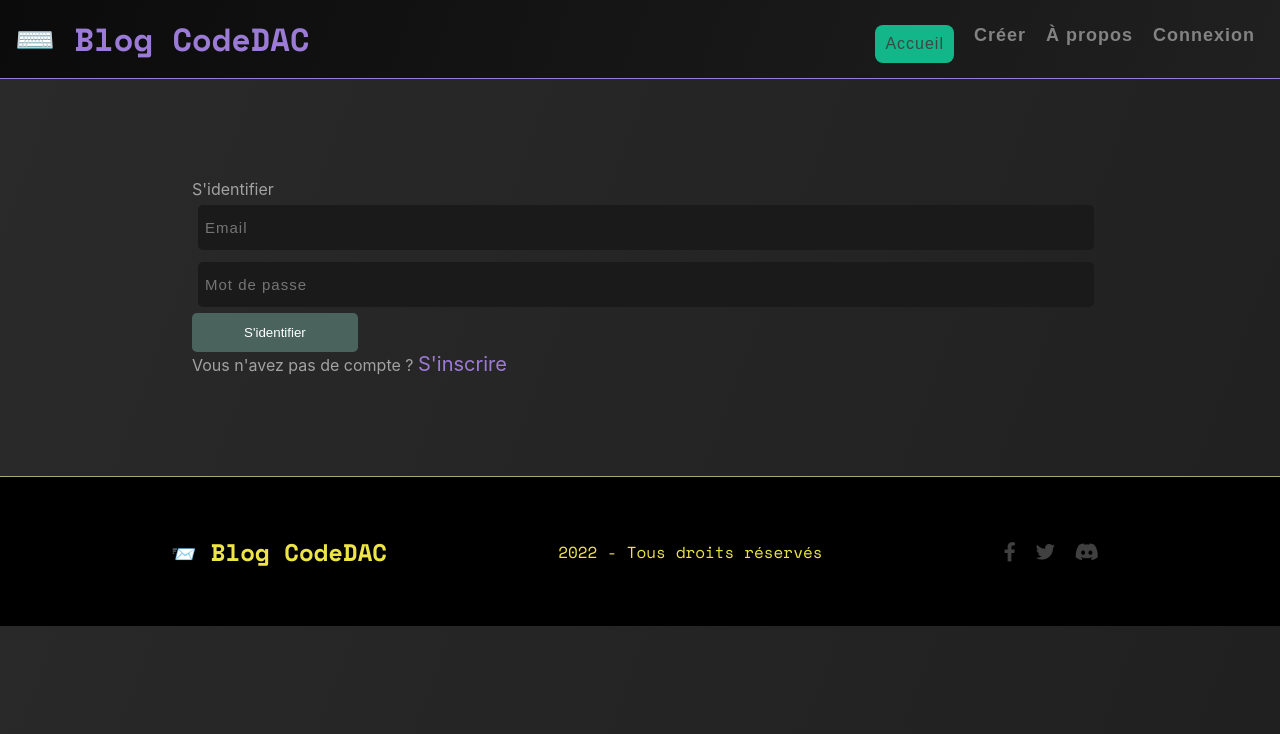
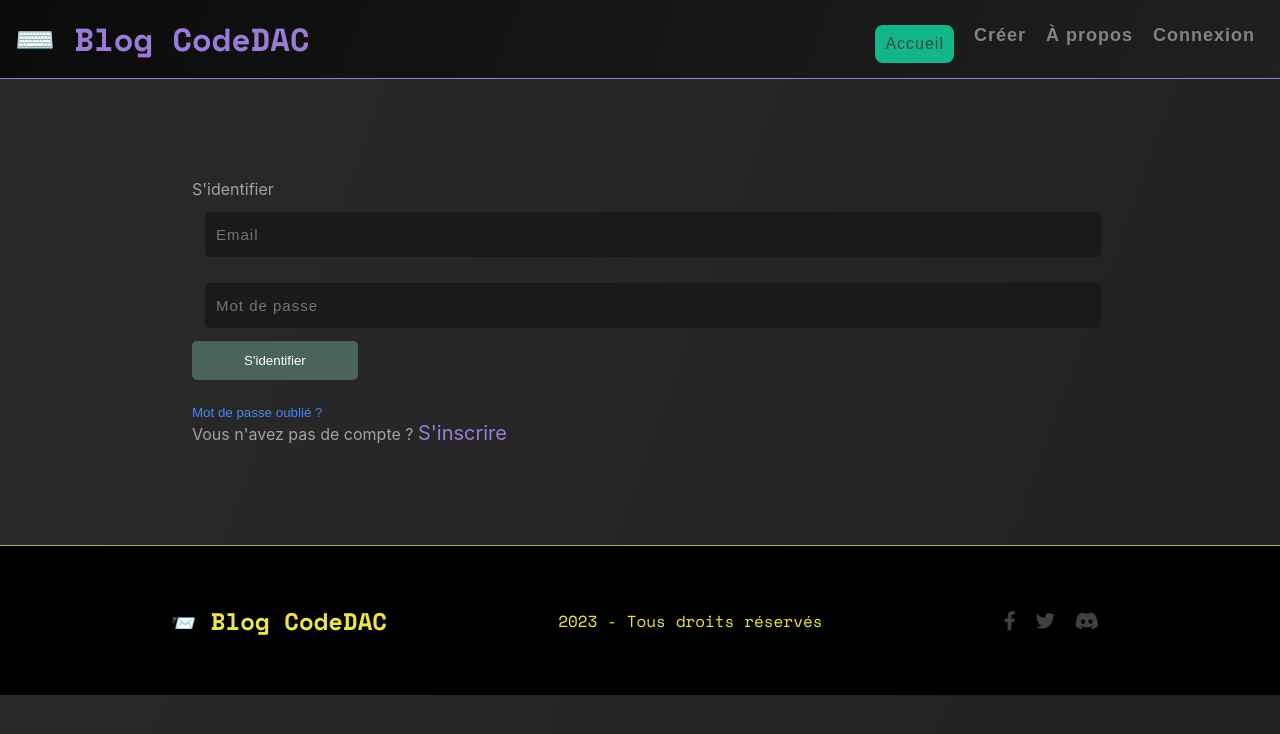
Before and after one commit to RomainDoyen/codedac, a React (Create React App) app: page /auth in a window 1280 px wide. Shown: the top 734 px of the page. Built offline with nearby package versions, Linux system fonts and the light colour scheme; no server answers; a small style sheet from the web is missing.

Commit message:
Reset password

```diff
--- a/package.json
+++ b/package.json
@@ -3,6 +3,7 @@
   "version": "0.1.0",
   "private": true,
   "dependencies": {
+    "@fortawesome/react-fontawesome": "^0.2.0",
     "@pathofdev/react-tag-input": "^1.0.7",
     "@testing-library/jest-dom": "^5.16.5",
     "@testing-library/react": "^13.4.0",
@@ -16,7 +17,8 @@
     "react-router-dom": "^6.6.1",
     "react-scripts": "5.0.1",
     "react-toastify": "^9.1.1",
-    "sass": "^1.57.1"
+    "sass": "^1.57.1",
+    "swiffy-slider": "^1.6.0"
   },
   "scripts": {
     "start": "react-scripts start",
--- a/src/App.css
+++ b/src/App.css
@@ -47,7 +47,8 @@
   }
 } */
 
-.account.nav-link.active, .nav-item.nav-link.active {
+.account.nav-link.active,
+.nav-item.nav-link.active {
   right: 15px;
   padding: 10px;
   font-family: 'Poppins', sans-serif;
@@ -142,9 +143,24 @@ span {
   height: 45px;
   width: 100%;
   letter-spacing: 1px;
-  margin: 6px;
-  padding: 5px;
+  margin: 13px;
+  padding: 9px;
   border: 2px solid transparent;
+}
+
+input[type="radio"].form-check-input {
+  width: 15px;
+  height: 15px;
+  margin-right: 10px;
+  margin-top: 5px;
+}
+
+.mb-3 {
+  /* border: ; */
+  border: 2px solid #276050;
+  border-radius: 8px;
+  padding-right: 26px;
+  margin-bottom: 15px;
 }
 
 .input-text-box:focus-visible,
@@ -340,7 +356,17 @@ li.nav-link.logout:hover {
   width: 100%;
 }
 
+.btn.btn-link {
+  color: #4287f5;
+  background: none;
+  border: none;
+  cursor: pointer;
+  margin-top: 25px;
+}
 
+.btn.btn-link:hover {
+  color: #376abb;
+}
 
 #customer-testimonoals .item {
   text-align: center;
@@ -417,3 +443,50 @@ li.nav-link.logout:hover {
   width: 519px;
   height: 165px;
 }
+
+
+#customer-testimonoals .item {
+  text-align: center;
+  /* padding: 50px; */
+  margin-bottom: 0px;
+  opacity: 0.2;
+  transform: scale3d(0.8, 0.8, 1);
+  transition: all 0.3s ease-in-out;
+}
+#customer-testimonoals .owl-item.active.center .item {
+  opacity: 1;
+  transform: scale3d(1.0, 1.0, 1);
+}
+.owl-theme .owl-dots .owl-dot.active span, .owl-theme .owl-dots .owl-dot:hover span {
+  background: #56423D;
+  transform: translate3d(0px, -50%, 0px) scale(0.8);
+}
+.owl-carousel .owl-dots {
+  display: inline-block;
+  width: 100%;
+  text-align: center;
+}
+.owl-carousel .owl-dots .owl-dot{
+  display: inline-block;
+}
+.owl-carousel .owl-dots .owl-dot span{
+  /* background: #eaa400; */
+  background: #56423D;
+  display: inline-block;
+  height: 20px;
+  width: 20px;
+  margin: 0 2px 5px;
+  transform: translate3d(0px, -50%, 0px) scale(0.3);
+  transform-origin: 50% 50% 0;
+  transition: all 250ms ease-out 0s;
+}
+
+/* Blog title */
+
+.blog-title-box {
+  background-repeat: no-repeat;
+}
+
+.blog-title {
+  width: 100%;
+}
--- a/src/components/BlogSection.jsx
+++ b/src/components/BlogSection.jsx
@@ -9,7 +9,7 @@ const BlogSection = ({blogs, user, handleDelete}) => {
   return (
     <div>
       <div className="blog-heading text-start py-2 mb-4">
-        <p className='blog-heading-title'>Blogs quotidiens</p>
+        <p className='blog-heading-title'><i class="fa-solid fa-square-poll-horizontal"></i>&nbsp; Blogs quotidiens</p>
       </div>
       {blogs?.map((item) => (
         <div className="row pb-4" key={item.id}>
@@ -38,9 +38,9 @@ const BlogSection = ({blogs, user, handleDelete}) => {
                 </Link>
                 {userId && item.userId === userId && (
                     <div style={{float: "right"}}>
-                        <FontAwesome name='trash' style={{margin: "15px", cursor: "pointer"}} size="2x" onClick={() => handleDelete(item.id)}></FontAwesome>
+                        <FontAwesome name='trash' style={{margin: "15px", cursor: "pointer"}} size="1.7x" onClick={() => handleDelete(item.id)}></FontAwesome>
                         <Link to={`/update/${item.id}`}>
-                            <FontAwesome name='edit' style={{cursor: "pointer"}} size="2x"></FontAwesome>
+                            <FontAwesome name='edit' style={{cursor: "pointer"}} size="1.7x"></FontAwesome>
                         </Link>
                     </div>
                 )}
--- a/src/components/MostPopular.jsx
+++ b/src/components/MostPopular.jsx
@@ -6,7 +6,7 @@ const MostPopular = ({blogs}) => {
   return (
     <div>
       <div className="blog-heading text-start pt-3 py-2 mb-4">
-        <p className='blog-heading-title'>Le plus populaire</p>
+        <p className='blog-heading-title'><i class="fa-solid fa-fire-flame-curved"></i>&nbsp; Le plus populaire</p>
       </div>
       {blogs?.map((item) => (
         <div className="row pb-3" key={item.id} style={{cursor: "pointer"}} onClick={() => navigate(`/details/${item.id}`)}>
--- a/src/components/Tags.jsx
+++ b/src/components/Tags.jsx
@@ -5,7 +5,7 @@ const Tags = ({tags}) => {
     <div>
       <div>
         <div className='blog-heading text-start py-2 mb-4'>
-          <p className='blog-heading-title'>Tags</p>
+          <p className='blog-heading-title'><i class="fa-solid fa-tag"></i>&nbsp; Tags</p>
         </div>
       </div>
       <div className="tags">
--- a/src/components/Trending.jsx
+++ b/src/components/Trending.jsx
@@ -6,15 +6,24 @@ import "owl.carousel/dist/assets/owl.theme.default.css";
 
 const Trending = ({blogs}) => {
     const options = {
+        // loop: true,
+        // margin: 10,
+        // items: 3,
+        // center: true,
+        // nav: false,
+        // dots:true,
+        // autoplay:true,
+        // autoplayTimeout: 8500,
+        // smartSpeed: 450,
         loop: true,
-        margin: 10,
+        center: true,
         items: 3,
-        center: true,
+        margin: 0,
+        autoplay: true,
+        dots: true,
+        autoplayTimeout: 4500,
+        smartSpeed: 250,
         nav: false,
-        dots:true,
-        autoplay:true,
-        autoplayTimeout: 8500,
-        smartSpeed: 450,
         responsive: {
             0: {
                 items: 1
@@ -34,7 +43,7 @@ const Trending = ({blogs}) => {
     <>
       <div>
         <div className="blog-heading text-start py-2 mb-4">
-            <p className='blog-heading-title'>Tendance</p>
+            <p className='blog-heading-title'><i class="fa-solid fa-chart-simple"></i>&nbsp; Tendance</p>
         </div>
       </div>
       <OwlCarousel id="customer-testimonoals" className='owl-carousel owl-theme' {...options}>
--- a/src/pages/Auth.jsx
+++ b/src/pages/Auth.jsx
@@ -1,4 +1,4 @@
-import { createUserWithEmailAndPassword, signInWithEmailAndPassword, updateProfile } from 'firebase/auth';
+/*import { createUserWithEmailAndPassword, signInWithEmailAndPassword, updateProfile } from 'firebase/auth';
 import React, { useState } from 'react'
 import { toast } from 'react-toastify';
 import { auth } from '../firebase';
@@ -119,4 +119,160 @@ const Auth = ({setActive, setUser}) => {
   )
 }
 
-export default Auth
+export default Auth*/
+
+import { createUserWithEmailAndPassword, signInWithEmailAndPassword, updateProfile, sendPasswordResetEmail } from 'firebase/auth';
+import React, { useState } from 'react';
+import { toast } from 'react-toastify';
+import { auth } from '../firebase';
+import { useNavigate } from 'react-router-dom';
+
+const initialState = {
+  firstName: "",
+  lastName: "",
+  email: "",
+  password: "",
+  confirmPassword: ""
+}
+
+const Auth = ({ setActive, setUser }) => {
+  const [state, setState] = useState(initialState);
+  const [signUp, setSignUp] = useState(false);
+  const { email, password, firstName, lastName, confirmPassword } = state;
+  const navigate = useNavigate();
+
+  const handleChange = (e) => {
+    setState({ ...state, [e.target.name]: e.target.value })
+  }
+
+  const handleAuth = async (e) => {
+    e.preventDefault();
+    if (!signUp) {
+      if (email && password) {
+        try {
+          const { user } = await signInWithEmailAndPassword(auth, email, password);
+          setUser(user);
+          setActive("auth");
+        } catch (error) {
+          toast.error("Identifiants incorrects. Veuillez réessayer ou réinitialiser votre mot de passe.");
+          setState(initialState);
+        }
+      } else {
+        toast.error("Tous les champs sont à remplir obligatoirement");
+      }
+    } else {
+      if (password !== confirmPassword) {
+        toast.error("Le mot de passe ne correspond pas");
+      } else if (firstName && lastName && email && password) {
+        try {
+          const { user } = await createUserWithEmailAndPassword(auth, email, password);
+          await updateProfile(user, { displayName: `${firstName} ${lastName}` });
+          setUser(user);
+          setActive("auth");
+        } catch (error) {
+          toast.error("Une erreur s'est produite lors de la création de l'utilisateur.");
+        }
+      } else {
+        toast.error("Tous les champs sont à remplir obligatoirement");
+      }
+    }
+    navigate("/");
+  }
+
+  const handleResetPassword = async (e) => {
+    e.preventDefault();
+    if (email) {
+      try {
+        await sendPasswordResetEmail(auth, email);
+        toast.success("Un e-mail de réinitialisation de mot de passe a été envoyé.");
+      } catch (error) {
+        toast.error("Une erreur s'est produite lors de l'envoi de l'e-mail de réinitialisation de mot de passe.");
+      }
+    } else {
+      toast.error("Veuillez entrer votre adresse e-mail.");
+    }
+  };
+
+  return (
+    <div className='flex-content'>
+      <div className="container-fluid mb-4">
+        <div className="container">
+          <div className="col-12 text-center">
+            <div className="text-center heading py-2">
+              {!signUp ? "S'identifier" : "S'inscrire"}
+            </div>
+          </div>
+          <div className="row h-100 justify-content-center align-items-center">
+            <div className="col-10 col-md-8 col-lg-6">
+              <form className="row" onSubmit={handleAuth}>
+                {signUp && (
+                  <>
+                    <div className="col-6 py-3">
+                      <input type="text" className='form-control input-text-box' placeholder='Prénom' name='firstName' value={firstName} onChange={handleChange} />
+                    </div>
+                    <div className="col-6 py-3">
+                      <input type="text" className='form-control input-text-box' placeholder='Nom' name='lastName' value={lastName} onChange={handleChange} />
+                    </div>
+                  </>
+                )}
+                <div className="col-12 py-3">
+                  <input type="email" className='form-control input-text-box' placeholder='Email' name='email' value={email} onChange={handleChange} />
+                </div>
+                <div className="col-12 py-3">
+                  <input type="password" className='form-control input-text-box' placeholder='Mot de passe' name='password' value={password} onChange={handleChange} />
+                </div>
+                {signUp && (
+                  <div className="col-12 py-3">
+                    <input type="password" className='form-control input-text-box' placeholder='Confirmer le mot de passe' name='confirmPassword' value={confirmPassword} onChange={handleChange} />
+                  </div>
+                )}
+                <div className="col-12 py-3 text-center">
+                  <button className={`btn ${!signUp ? "btn-sign-in" : "btn-sign-up"}`} type="submit" >
+                    {!signUp ? "S'identifier" : "S'inscrire"}
+                  </button>
+                </div>
+                {!signUp && (
+                  <div className="col-12 py-3 text-center">
+                    <button
+                      className="btn btn-link"
+                      onClick={handleResetPassword}
+                    >
+                      Mot de passe oublié ?
+                    </button>
+                  </div>
+                )}
+              </form>
+              <div>
+                {!signUp ? (
+                  <>
+                    <div className="text-center justify-content-center mt-2 pt-2">
+                      <p className="small fw-bold mt-2 pt-1 mb-0">
+                        Vous n'avez pas de compte ?&nbsp;
+                        <span className="link-danger" style={{ textDecoration: "none", cursor: "pointer" }} onClick={() => setSignUp(true)}>
+                          S'inscrire
+                        </span>
+                      </p>
+                    </div>
+                  </>
+                ) : (
+                  <>
+                    <div className="text-center justify-content-center mt-2 pt-2">
+                      <p className="small fw-bold mt-2 pt-1 mb-0">
+                        Vous avez déjà un compte ?&nbsp;
+                        <span style={{ textDecoration: "none", cursor: "pointer", color: "#298af2" }} onClick={() => setSignUp(false)}>
+                          S'identifier
+                        </span>
+                      </p>
+                    </div>
+                  </>
+                )}
+              </div>
+            </div>
+          </div>
+        </div>
+      </div>
+    </div>
+  )
+}
+
+export default Auth;
--- a/src/pages/Footer.jsx
+++ b/src/pages/Footer.jsx
@@ -6,7 +6,7 @@ const Footer = () => {
       <div className="footer-left">
         <h2 id="h1"><span className="flow">📨</span> Blog CodeDAC</h2>
       </div>
-      <p>2022 - Tous droits réservés</p>
+      <p>{new Date().getFullYear()} - Tous droits réservés</p>
       <div className="footer-right">
         <ul>
           <li><a href="https://www.facebook.com/"><i className="fa-brands fa-facebook-f"></i></a></li>
```
Also changed, not shown: 1 other file (tests, documents, lock files or other folders).
